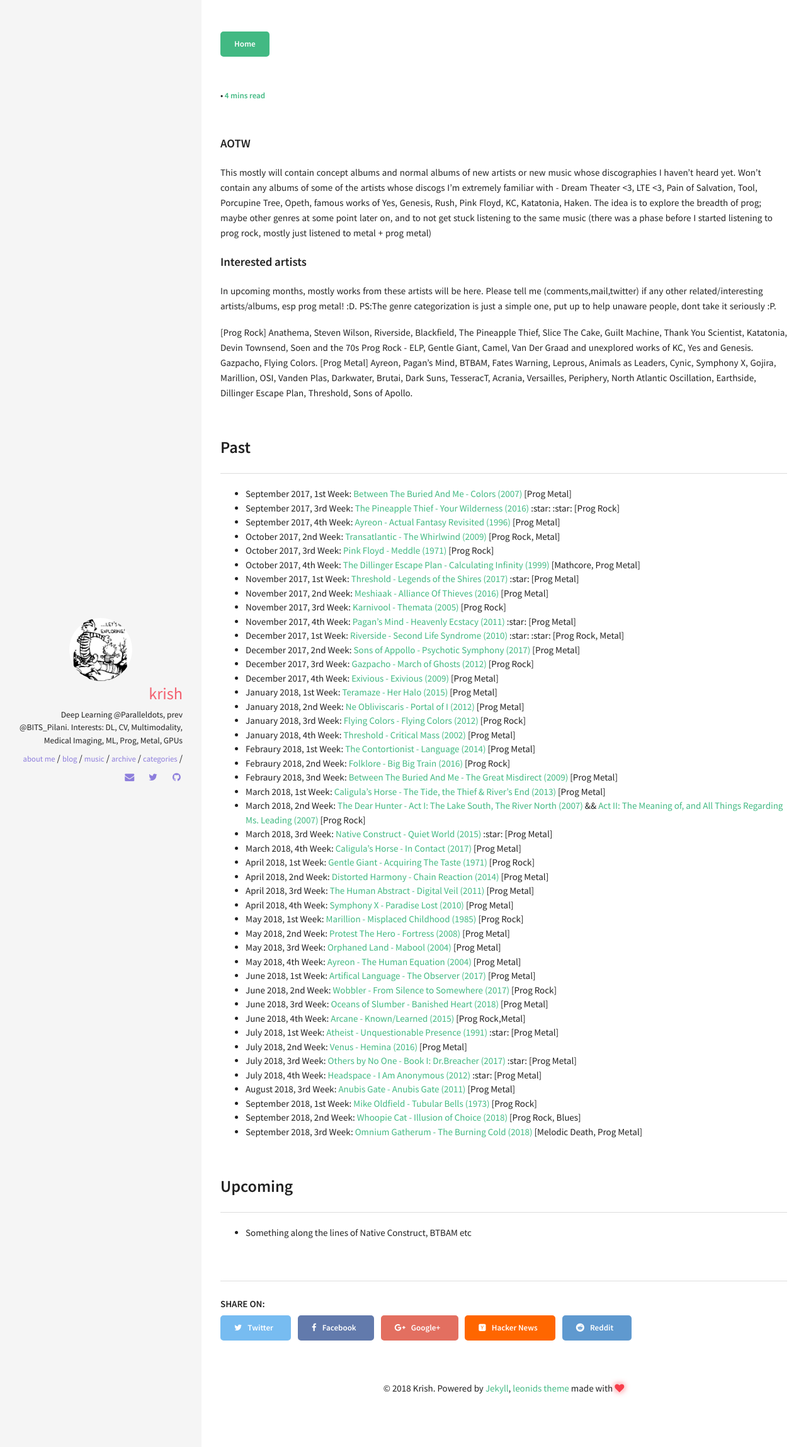
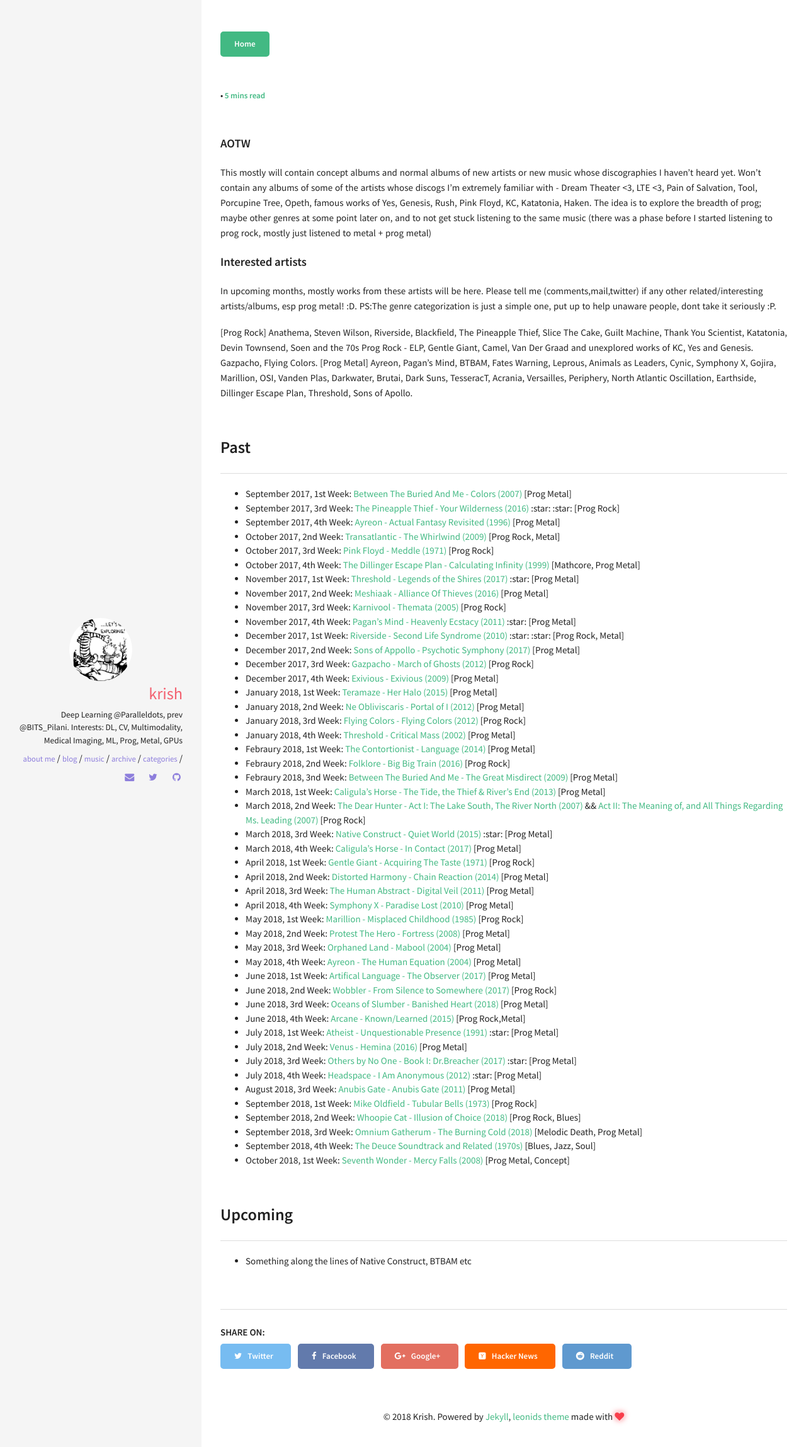
Before and after one commit to skrish13/skrish13.github.io, a Jekyll site: the page built from music/2017-10-14-aotw.md, in a window 1280 px wide. Shown: the top 2297 px of the page at 63% size. Built offline with Jekyll 4.4.1, drawn with Linux system fonts in a browser that asks for light colours; comment, search, counter and statistics services are not loaded.

Commit message:
new aotws

```diff
--- a/music/2017-10-14-aotw.md
+++ b/music/2017-10-14-aotw.md
@@ -64,6 +64,8 @@ In upcoming months, mostly works from these artists will be here. Please tell me
 - September 2018, 1st Week: [Mike Oldfield - Tubular Bells (1973)](https://en.wikipedia.org/wiki/Tubular_Bells) [Prog Rock]
 - September 2018, 2nd Week: [Whoopie Cat - Illusion of Choice (2018)](https://open.spotify.com/album/7xmMjynWGTtfOMYaXTeNiY) [Prog Rock, Blues]
 - September 2018, 3rd Week: [Omnium Gatherum - The Burning Cold (2018)](https://open.spotify.com/album/7C07714TBt30BazLwcItnn) [Melodic Death, Prog Metal]
+- September 2018, 4th Week: [The Deuce Soundtrack and Related (1970s)](https://open.spotify.com/user/g0u1d1e1/playlist/4qxjaZCJic0gXNFqw2yXjb) [Blues, Jazz, Soul]
+- October 2018, 1st Week: [Seventh Wonder - Mercy Falls (2008)](https://open.spotify.com/user/skrish18/playlist/47oXPIiWrULJHPF6amsLBJ) [Prog Metal, Concept]
 
 ## Upcoming
 - Something along the lines of Native Construct, BTBAM etc
```
